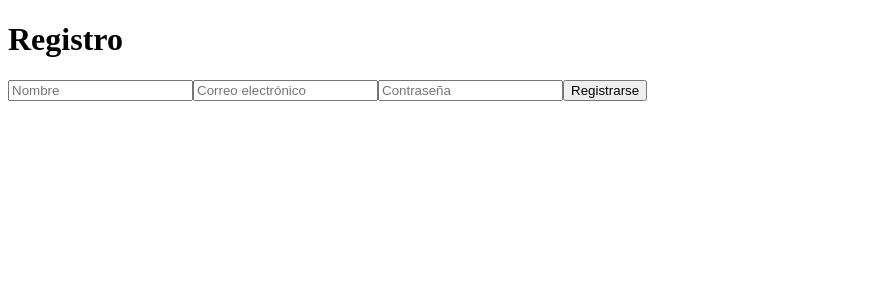
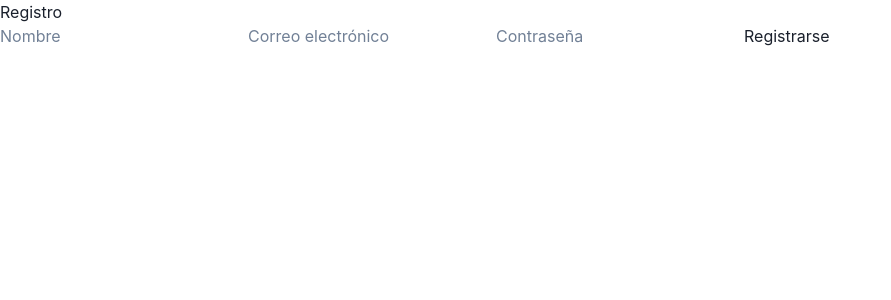
Before and after one commit to paulalaorga/mms, a Next.js app: page /register in a window 1280 px wide. Shown: the top 300 px of the page, without its empty margins (0-891 px from the left). Built offline with nearby package versions, Linux system fonts and the light colour scheme.

Commit message:
Chakra installed

```diff
--- a/package.json
+++ b/package.json
@@ -9,7 +9,12 @@
     "lint": "next lint"
   },
   "dependencies": {
+    "@chakra-ui/react": "^2.10.5",
+    "@chakra-ui/theme-tools": "^2.2.7",
+    "@emotion/react": "^11.14.0",
+    "@emotion/styled": "^11.14.0",
     "bcryptjs": "^2.4.3",
+    "framer-motion": "^12.0.6",
     "mongoose": "^8.9.5",
     "next": "15.1.6",
     "next-auth": "^4.24.11",
@@ -25,6 +30,7 @@
     "eslint": "^9",
     "eslint-config-next": "15.1.6",
     "postcss": "^8",
+    "shadcn-ui": "^0.9.4",
     "tailwindcss": "^3.4.1",
     "typescript": "^5"
   }
--- /dev/null
+++ b/src/theme.ts
@@ -0,0 +1,28 @@
+import { extendTheme, ThemeConfig } from "@chakra-ui/react";
+
+// Configuración del modo oscuro
+const config: ThemeConfig = {
+  initialColorMode: "light",
+  useSystemColorMode: false,
+};
+
+// Define tu tema personalizado
+const theme = extendTheme({
+  config,
+  colors: {
+    brand: {
+      50: "#f5faff",
+      100: "#cce4ff",
+      200: "#99ccff",
+      300: "#66b3ff",
+      400: "#3399ff",
+      500: "#007fff",
+      600: "#0066cc",
+      700: "#004c99",
+      800: "#003366",
+      900: "#001a33",
+    },
+  },
+});
+
+export default theme;
```
Also changed, not shown: src/app/layout.tsx (+4 -4 lines), 1 other file (tests, documents, lock files or other folders).
